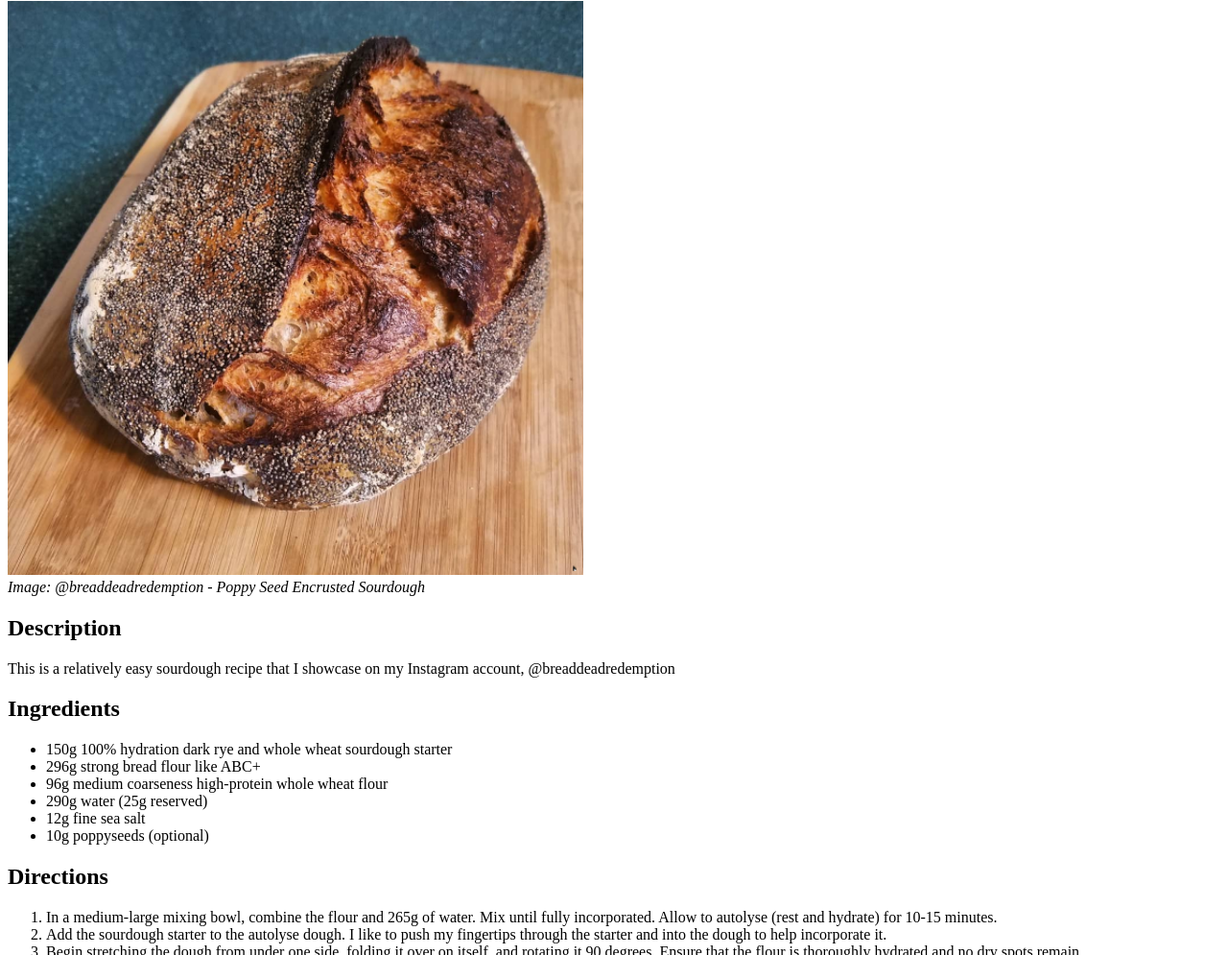
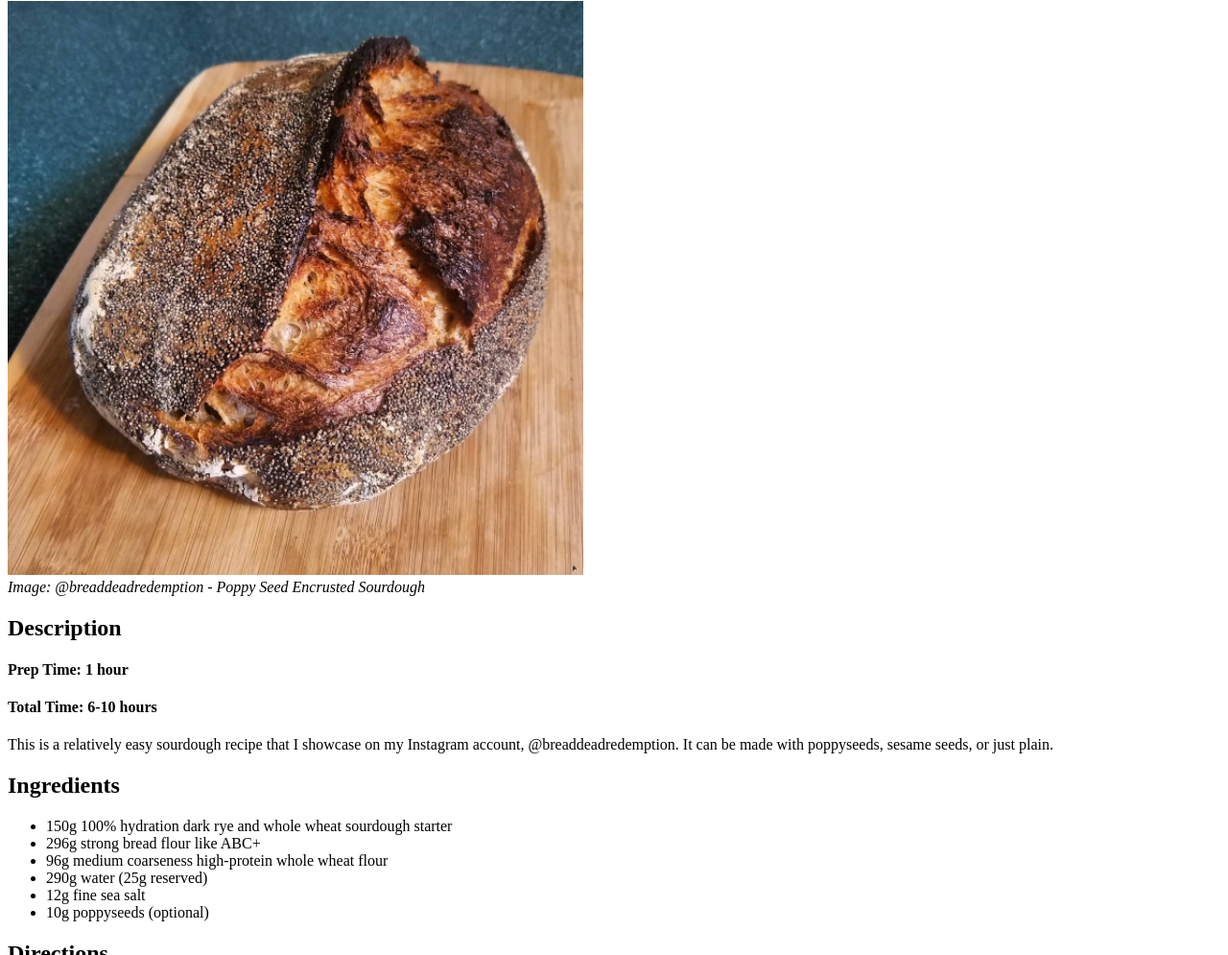
Before and after one commit to LoganWilliamson29/odin-recipes, a plain HTML site: page recipes/sourdough.html in a window 1280 px wide. Shown: the part 105-1100 px from the top of the page at 96% size. Drawn offline with Linux system fonts and the light colour scheme.

Commit message:
Add prep times, edit lasagna description

```diff
--- a/recipes/sourdough.html
+++ b/recipes/sourdough.html
@@ -12,8 +12,11 @@
     <img src="../img/sourdough.png" width="600" alt="Sourdough bread loaf coated in poppyseeds">
     <figcaption><i>Image: @breaddeadredemption - Poppy Seed Encrusted Sourdough</i></figcaption>
     <h2>Description</h2>
+    <h4>Prep Time: 1 hour</h4>
+    <h4>Total Time: 6-10 hours</h4>
     <p>
-        This is a relatively easy sourdough recipe that I showcase on my Instagram account, @breaddeadredemption
+        This is a relatively easy sourdough recipe that I showcase on my Instagram account, @breaddeadredemption. It can be made with poppyseeds,
+        sesame seeds, or just plain.
     </p>
     <h2>Ingredients</h2>
     <ul>
```
Also changed, not shown: recipes/lasagna.html (+3 -1 lines).
